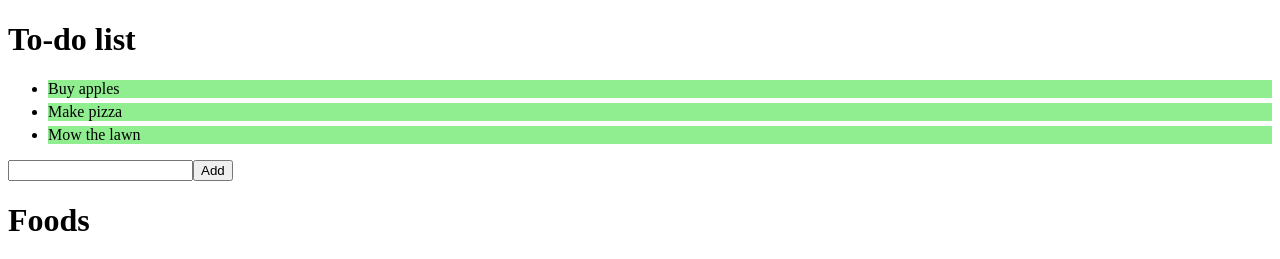
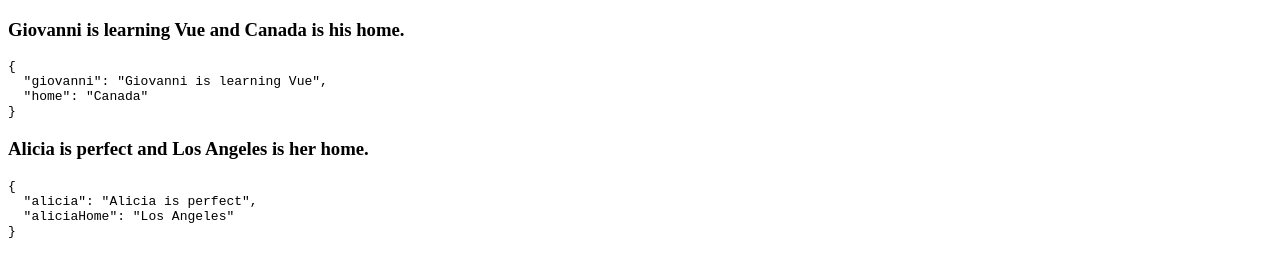
Before and after one commit to vasconcelos-giovanni/learning-vue-w3, a Vue app: page / in a window 1280 px wide. Shown: the top 259 px of the page. Built offline with nearby package versions, Linux system fonts and the light colour scheme.

Commit message:
feat(scoped slots): create scoped slots (default and named)

```diff
--- a/src/App.vue
+++ b/src/App.vue
@@ -1,4 +1,15 @@
 <template>
+  <slot-comp>
+    <template v-slot="dataFromSlot">
+      <h3>{{ dataFromSlot.giovanni }} and {{ dataFromSlot.home }} is his home.</h3>
+      <pre>{{ dataFromSlot }}</pre>
+    </template>
+    <template #namedSlot="dataFromSlot">
+      <h3>{{ dataFromSlot.alicia }} and {{ dataFromSlot.aliciaHome }} is her home.</h3>
+      <pre>{{ dataFromSlot }}</pre>
+    </template>
+  </slot-comp>
+
   <div id="to-do-example">
     <h1>To-do list</h1>
     <ul>
@@ -31,8 +42,13 @@
 </template>
 
 <script>
+import SlotComp from "./components/SlotComp.vue";
+
 // 'export default' makes it possible for 'main.js' to catch the data with the import App from './App.vue' so that it can be mounted on the ''<div id = "app">'' tag inside 'index.html'.
 export default {
+  components: {
+    'slot-comp': SlotComp
+  },
   data() {
     return {
       foods: [
--- /dev/null
+++ b/src/components/SlotComp.vue
@@ -0,0 +1,23 @@
+<!-- <template>
+    <slot name="uniqueSlot" :localData="data"></slot>
+</template> -->
+
+<template>
+    <div>
+        <slot :giovanni="giovanni" :home="home"></slot>
+        <slot name="namedSlot" :alicia="alicia" :aliciaHome="aliciaHome"></slot>
+    </div>
+</template>
+
+<script>
+export default {
+    data() {
+        return {
+            giovanni: 'Giovanni is learning Vue',
+            home: 'Canada',
+            alicia: 'Alicia is perfect',
+            aliciaHome: 'Los Angeles'
+        }
+    }
+}
+</script>
```
